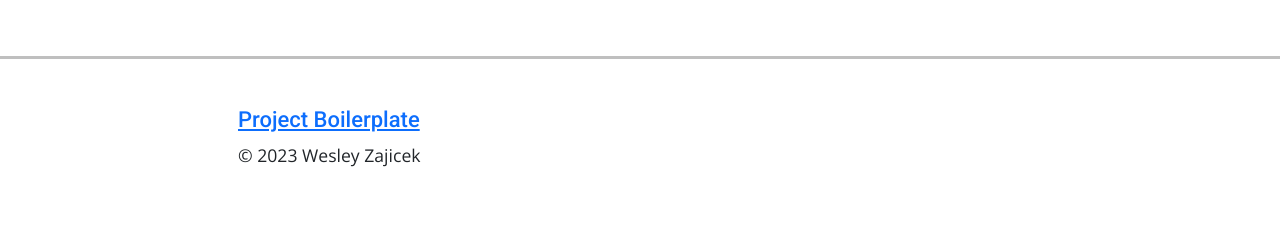
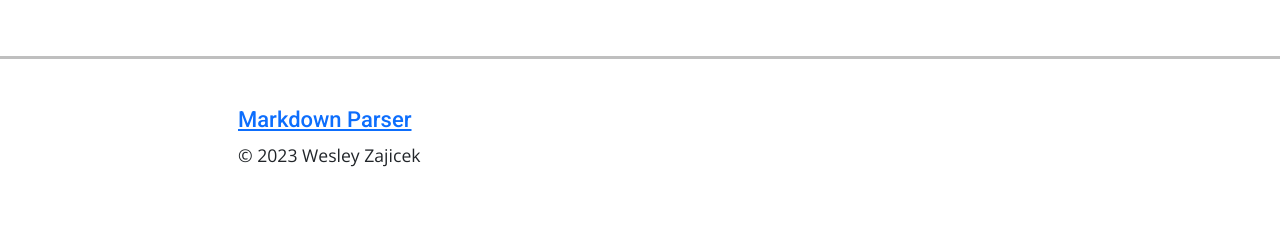
Before and after one commit to wdzajicek/markdown-parser, a Jekyll site: the page built from index.md, in a window 1280 px wide. Shown: the part 1218-1447 px from the top of the page. Built offline with Jekyll 4.4.1, drawn with Linux system fonts in a browser that asks for light colours.

Commit message:
Add screenshot and update footer link.

```diff
--- a/_config.yml
+++ b/_config.yml
@@ -1,5 +1,5 @@
-title: "Project Boilerplate"
-site_name: Project Boilerplate
+title: "Markdown Parser"
+site_name: Markdown Parser
 public-url: "/"
 theme_color: '#58a6ff'
 url: 'URL is needed for robots.txt to work properly' ## NO TRAILING SLASHES!!/<--nope
--- a/_includes/footer.html
+++ b/_includes/footer.html
@@ -4,7 +4,7 @@
       <div class="col px-5">
         <h5>
           <a href="{% if jekyll.environment == 'ghPages' %}{{ site.gh_pages_url_path }}{% else %}/{% endif %}">
-            Project Boilerplate
+            {{ site.title }}
           </a>
         </h5>
         <p>&copy; <span id="footerYear">{{ 'now' | date: '%Y' }}</span> Wesley Zajicek</p>
--- a/docs/404.html
+++ b/docs/404.html
@@ -2,7 +2,7 @@
 <html class="no-js" lang="en">
 <head>
   <meta charset="utf-8">
-  <title>404 | Project Boilerplate</title>
+  <title>404 | Markdown Parser</title>
   <meta name="description" content="">
   <meta name="viewport" content="width=device-width, initial-scale=1">
   <!-- Pre-connects -->
@@ -107,7 +107,7 @@
       <div class="col px-5">
         <h5>
           <a href="/markdown-parser/">
-            Project Boilerplate
+            Markdown Parser
           </a>
         </h5>
         <p>&copy; <span id="footerYear">2023</span> Wesley Zajicek</p>
--- a/docs/index.html
+++ b/docs/index.html
@@ -2,7 +2,7 @@
 <html class="no-js" lang="en">
 <head>
   <meta charset="utf-8">
-  <title>Project Boilerplate</title>
+  <title>Markdown Parser</title>
   <meta name="description" content="">
   <meta name="viewport" content="width=device-width, initial-scale=1">
   <!-- Pre-connects -->
@@ -110,7 +110,7 @@
       <div class="col px-5">
         <h5>
           <a href="/markdown-parser/">
-            Project Boilerplate
+            Markdown Parser
           </a>
         </h5>
         <p>&copy; <span id="footerYear">2023</span> Wesley Zajicek</p>
```
Also changed, not shown: README.md, assets/img/screencapture.jpg (added), docs/assets/img/screencapture.jpg (added).
